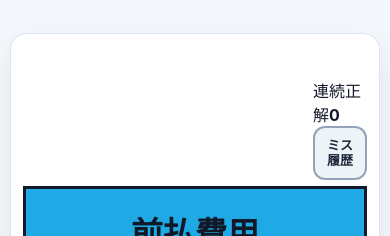
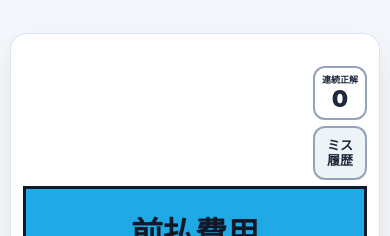
Before and after one commit to tetsujinakamura2013-byte/boki-trainer, a Next.js app: page / in a window 390 px wide. Shown: the top 236 px of the page. Built offline with nearby package versions, Linux system fonts and the light colour scheme.

Commit message:
Ver.1.4.0 連続正解表示追加（CSS）

```diff
--- a/app/globals.css
+++ b/app/globals.css
@@ -435,3 +435,67 @@ button {
     margin-left: 4px;
   }
 }
+
+
+/* Ver.1.4.0 今回の最高連続正解表示 */
+.history-controls {
+  align-self: end;
+  display: flex;
+  flex-direction: column;
+  align-items: stretch;
+  gap: 8px;
+  margin-bottom: 8px;
+}
+
+.best-streak-card {
+  width: 58px;
+  min-height: 58px;
+  display: flex;
+  flex-direction: column;
+  align-items: center;
+  justify-content: center;
+  padding: 5px 2px 4px;
+  border: 2px solid #94a3b8;
+  border-radius: 12px;
+  background: #ffffff;
+  color: #1e293b;
+  line-height: 1;
+}
+
+.best-streak-label {
+  font-size: 10px;
+  font-weight: 800;
+  white-space: nowrap;
+}
+
+.best-streak-number {
+  margin-top: 4px;
+  font-size: 25px;
+  font-weight: 900;
+  line-height: 1;
+}
+
+.history-controls .mistake-history-button {
+  margin-bottom: 0;
+}
+
+@media (max-width: 420px) {
+  .history-controls {
+    gap: 6px;
+    margin-bottom: 6px;
+  }
+
+  .best-streak-card {
+    width: 54px;
+    min-height: 54px;
+    padding-top: 4px;
+  }
+
+  .best-streak-label {
+    font-size: 9px;
+  }
+
+  .best-streak-number {
+    font-size: 23px;
+  }
+}
```
